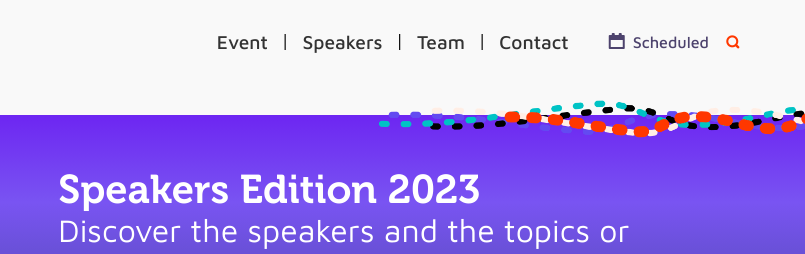
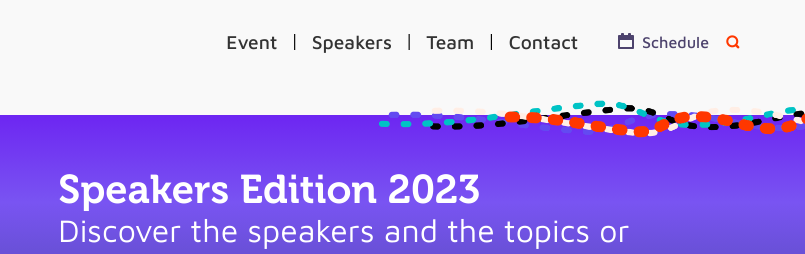
Before and after one commit to florian-davila/florian-codeconf, a plain HTML site: page dist/index.html in a window 1280 px wide. Shown: the top 254 px of the page, 475-1280 px from the left. Drawn offline with Linux system fonts and the light colour scheme; files whose address does not match are found by name.

Commit message:
Update index.html

```diff
--- a/dist/index.html
+++ b/dist/index.html
@@ -68,7 +68,7 @@
 
         </ul>
         <a class="schedule" href="schedule.html"
-          ><span class="icon icon-schedule"></span>Scheduled</a
+          ><span class="icon icon-schedule"></span>Schedule</a
         >
 
         <i class="icon icon-loop"></i>
```
